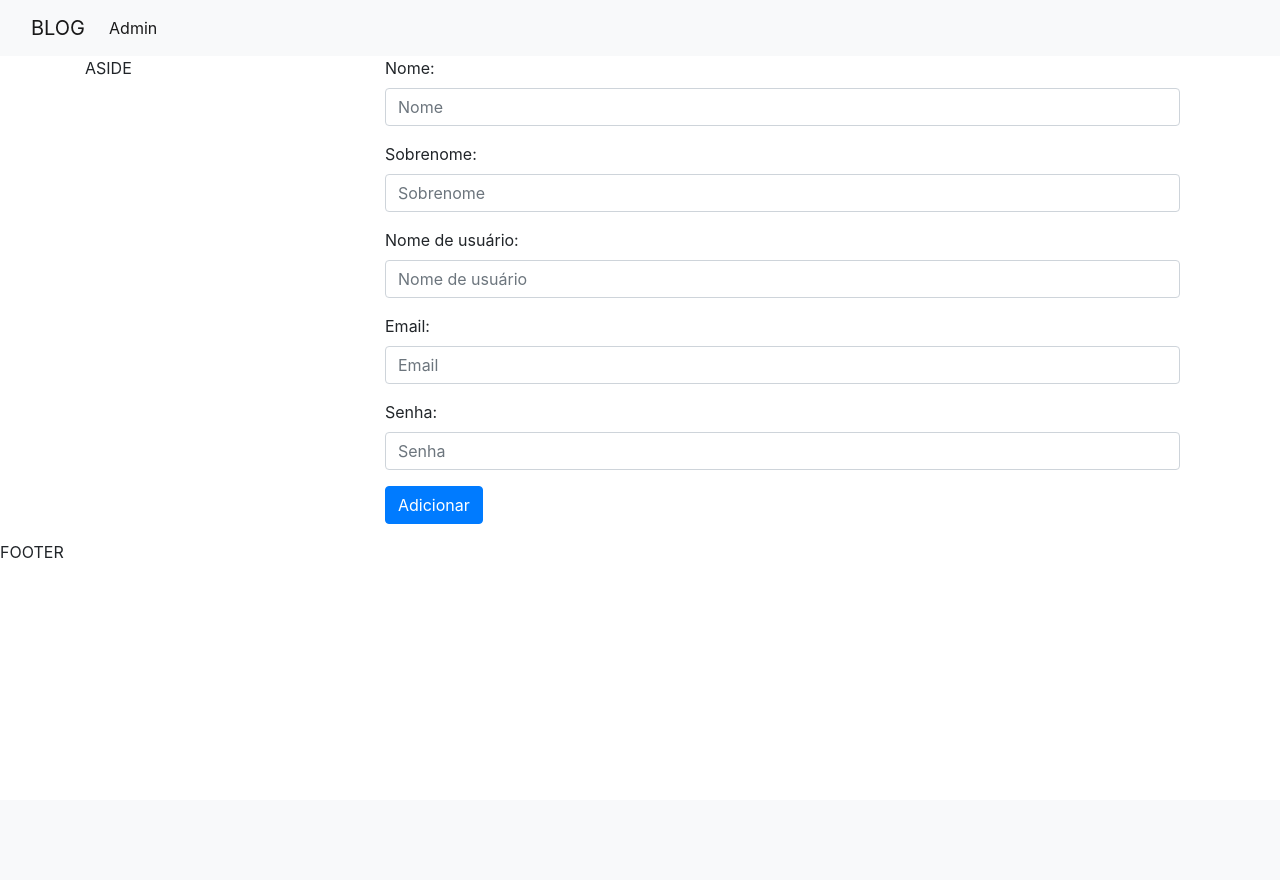
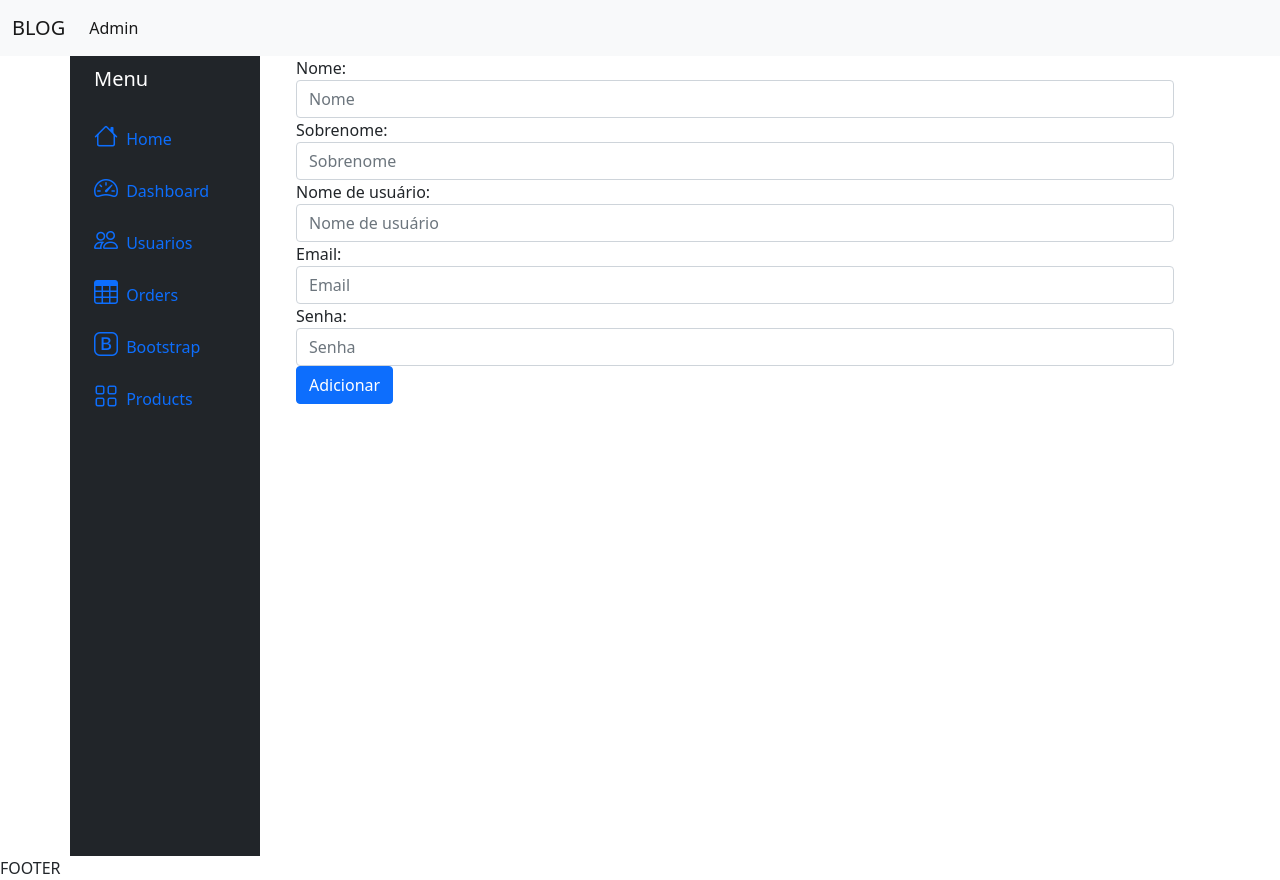
Before and after one commit to jacksonsr451/blog, a Django app: page /auth/add_editor/ in a window 1280 px wide. Before the commit the page ends 558 px from the top, so only its background shows below. Run offline with Django 4.2, Linux system fonts and the light colour scheme; some libraries are stand-ins or nearby versions.

Commit message:
add aside in admin

```diff
--- a/templates/admin/admin_aside.html
+++ b/templates/admin/admin_aside.html
@@ -1 +1,80 @@
-ASIDE
+<div class="d-flex flex-column align-items-center align-items-sm-start px-3 pt-2 text-white min-vh-100">
+    <a href="/" class="d-flex align-items-center pb-3 mb-md-0 me-md-auto text-white text-decoration-none">
+        <span class="fs-5 d-none d-sm-inline">Menu</span>
+    </a>
+    <ul class="nav nav-pills flex-column mb-sm-auto mb-0 align-items-center align-items-sm-start" id="menu">
+        <li class="nav-item">
+            <a href="#" class="nav-link align-middle px-0">
+                <i class="fs-4 bi-house"></i> <span class="ms-1 d-none d-sm-inline">Home</span>
+            </a>
+        </li>
+        <li>
+            <a href="#submenu1" data-bs-toggle="collapse" class="nav-link px-0 align-middle">
+                <i class="fs-4 bi-speedometer2"></i> <span class="ms-1 d-none d-sm-inline">Dashboard</span> </a>
+            <ul class="collapse nav flex-column ms-1" id="submenu1" data-bs-parent="#menu">
+                <li class="w-100">
+                    <a href="#" class="nav-link px-0"> <span class="d-none d-sm-inline">Item</span> 1 </a>
+                </li>
+                <li>
+                    <a href="#" class="nav-link px-0"> <span class="d-none d-sm-inline">Item</span> 2 </a>
+                </li>
+            </ul>
+        </li>
+        <li>
+            <a href="#users_menu" data-bs-toggle="collapse" class="nav-link px-0 align-middle">
+                <i class="fs-4 bi-people"></i> <span class="ms-1 d-none d-sm-inline">Usuarios</span> </a>
+            <ul class="collapse nav flex-column ms-1" id="users_menu" data-bs-parent="#menu">
+                <li class="w-100">
+                    <a href="#" class="nav-link px-0"> <span class="d-none d-sm-inline">Editores</span></a>
+                </li>
+                <li>
+                    <a href="#" class="nav-link px-0"> <span class="d-none d-sm-inline">Usuarios</span></a>
+                </li>
+                <li>
+                    <a href="#" class="nav-link px-0"> <span class="d-none d-sm-inline">Deletados</span></a>
+                </li>
+                <li>
+                    <a href="#" class="nav-link px-0"> <span class="d-none d-sm-inline">Invitados</span></a>
+                </li>
+                <li>
+                    <a href="#" class="nav-link px-0"> <span class="d-none d-sm-inline">Banidos</span></a>
+                </li>
+            </ul>
+        </li>
+        <li>
+            <a href="#" class="nav-link px-0 align-middle">
+                <i class="fs-4 bi-table"></i> <span class="ms-1 d-none d-sm-inline">Orders</span></a>
+        </li>
+        <li>
+            <a href="#submenu2" data-bs-toggle="collapse" class="nav-link px-0 align-middle ">
+                <i class="fs-4 bi-bootstrap"></i> <span class="ms-1 d-none d-sm-inline">Bootstrap</span></a>
+            <ul class="collapse nav flex-column ms-1" id="submenu2" data-bs-parent="#menu">
+                <li class="w-100">
+                    <a href="#" class="nav-link px-0"> <span class="d-none d-sm-inline">Item</span> 1</a>
+                </li>
+                <li>
+                    <a href="#" class="nav-link px-0"> <span class="d-none d-sm-inline">Item</span> 2</a>
+                </li>
+            </ul>
+        </li>
+        <li>
+            <a href="#submenu3" data-bs-toggle="collapse" class="nav-link px-0 align-middle">
+                <i class="fs-4 bi-grid"></i> <span class="ms-1 d-none d-sm-inline">Products</span> </a>
+            <ul class="collapse nav flex-column ms-1" id="submenu3" data-bs-parent="#menu">
+                <li class="w-100">
+                    <a href="#" class="nav-link px-0"> <span class="d-none d-sm-inline">Product</span> 1</a>
+                </li>
+                <li>
+                    <a href="#" class="nav-link px-0"> <span class="d-none d-sm-inline">Product</span> 2</a>
+                </li>
+                <li>
+                    <a href="#" class="nav-link px-0"> <span class="d-none d-sm-inline">Product</span> 3</a>
+                </li>
+                <li>
+                    <a href="#" class="nav-link px-0"> <span class="d-none d-sm-inline">Product</span> 4</a>
+                </li>
+            </ul>
+        </li>
+    </ul>
+    <hr>
+</div>
--- a/templates/admin/admin_template.html
+++ b/templates/admin/admin_template.html
@@ -5,8 +5,8 @@
     <meta charset="utf-8">
     <meta name="viewport" content="width=device-width, initial-scale=1, shrink-to-fit=no">
 
-    <link rel="stylesheet" href="https://stackpath.bootstrapcdn.com/bootstrap/4.1.3/css/bootstrap.min.css" integrity="sha384-MCw98/SFnGE8fJT3GXwEOngsV7Zt27NXFoaoApmYm81iuXoPkFOJwJ8ERdknLPMO" crossorigin="anonymous"> {% block 'head' %}{% endblock %}
-    <title>{% block 'title' %}{% endblock %}</title>
+    <link href="https://cdn.jsdelivr.net/npm/bootstrap@5.0.2/dist/css/bootstrap.min.css" rel="stylesheet" integrity="sha384-EVSTQN3/azprG1Anm3QDgpJLIm9Nao0Yz1ztcQTwFspd3yD65VohhpuuCOmLASjC" crossorigin="anonymous">    <title>{% block 'title' %}{% endblock %}</title>
+    <link rel="stylesheet" href="https://cdn.jsdelivr.net/npm/bootstrap-icons@1.3.0/font/bootstrap-icons.css">
 </head>
 
 <body>
@@ -21,11 +21,11 @@
     </ul>
     {% endif %}
     <div class="container">
-        <div class="row">
-            <aside class="col-3">
+        <div class="row flex-nowrap">
+            <aside class="col-auto col-md-3 col-xl-2 px-sm-2 px-0 bg-dark">
                 {% block 'aside' %}{% endblock %}
             </aside>
-            <section class="col-9">
+            <section class="col">
                 {% block 'content' %}{% endblock %}
             </section>
         </div>
@@ -33,9 +33,7 @@
     <footer>
         {% block 'footer' %}{% endblock %}
     </footer>
-    <script src="https://code.jquery.com/jquery-3.3.1.slim.min.js" integrity="sha384-q8i/X+965DzO0rT7abK41JStQIAqVgRVzpbzo5smXKp4YfRvH+8abtTE1Pi6jizo" crossorigin="anonymous"></script>
-    <script src="https://cdnjs.cloudflare.com/ajax/libs/popper.js/1.14.3/umd/popper.min.js" integrity="sha384-ZMP7rVo3mIykV+2+9J3UJ46jBk0WLaUAdn689aCwoqbBJiSnjAK/l8WvCWPIPm49" crossorigin="anonymous"></script>
-    <script src="https://stackpath.bootstrapcdn.com/bootstrap/4.1.3/js/bootstrap.min.js" integrity="sha384-ChfqqxuZUCnJSK3+MXmPNIyE6ZbWh2IMqE241rYiqJxyMiZ6OW/JmZQ5stwEULTy" crossorigin="anonymous"></script>
+    <script src="https://cdn.jsdelivr.net/npm/bootstrap@5.0.2/dist/js/bootstrap.bundle.min.js" integrity="sha384-MrcW6ZMFYlzcLA8Nl+NtUVF0sA7MsXsP1UyJoMp4YLEuNSfAP+JcXn/tWtIaxVXM" crossorigin="anonymous"></script>
 </body>
 
 </html>
```
Also changed, not shown: templates/template.html (+3 -5 lines).
